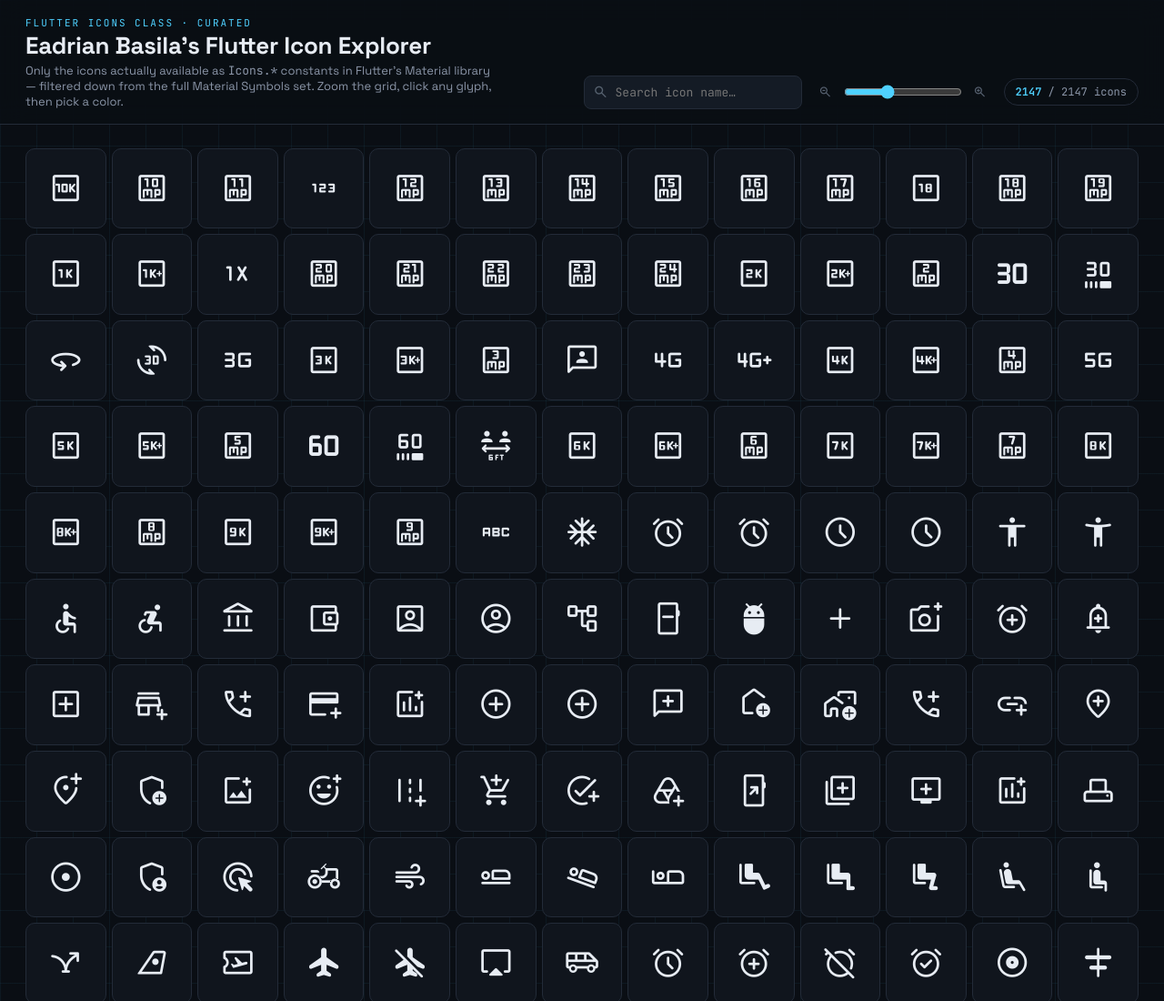
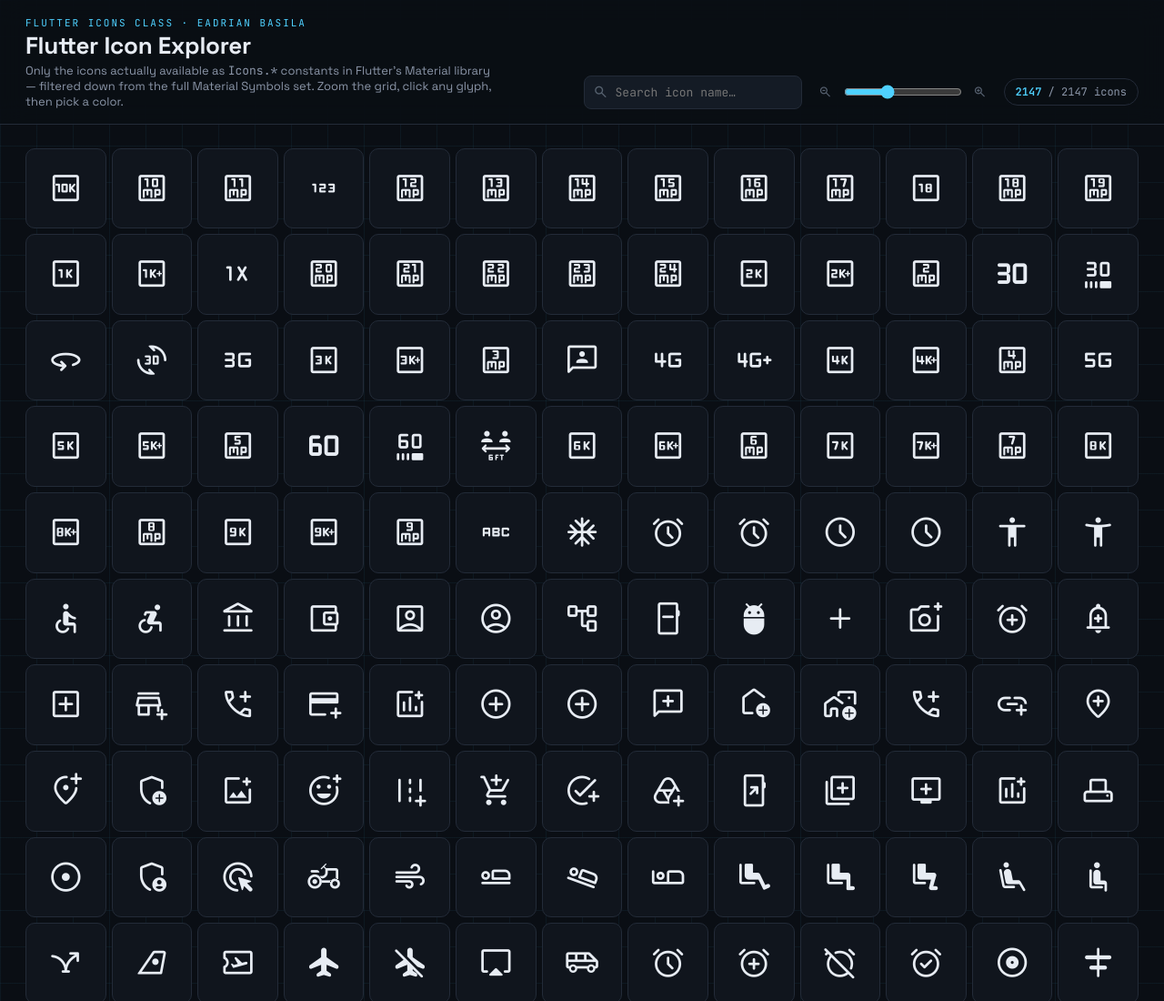
Before and after one commit to EadrianBasila/icon-explorer-flutter, a plain HTML site: page index.html in a window 1280 px wide. Shown: the top 1100 px of the page at 91% size. Drawn offline with nearby package versions, Linux system fonts and the light colour scheme.

Commit message:
Update header text in index.html

```diff
--- a/index.html
+++ b/index.html
@@ -255,8 +255,8 @@
 <header>
   <div class="head-row">
     <div class="brand">
-      <span class="eyebrow">Flutter Icons Class · Curated</span>
-      <h1>Eadrian Basila's Flutter Icon Explorer</h1>
+      <span class="eyebrow">Flutter Icons Class · Eadrian Basila</span>
+      <h1>Flutter Icon Explorer</h1>
       <div class="sub">Only the icons actually available as <span class="mono">Icons.*</span> constants in Flutter’s Material library — filtered down from the full Material Symbols set. Zoom the grid, click any glyph, then pick a color.</div>
     </div>
     <div class="controls">
```
